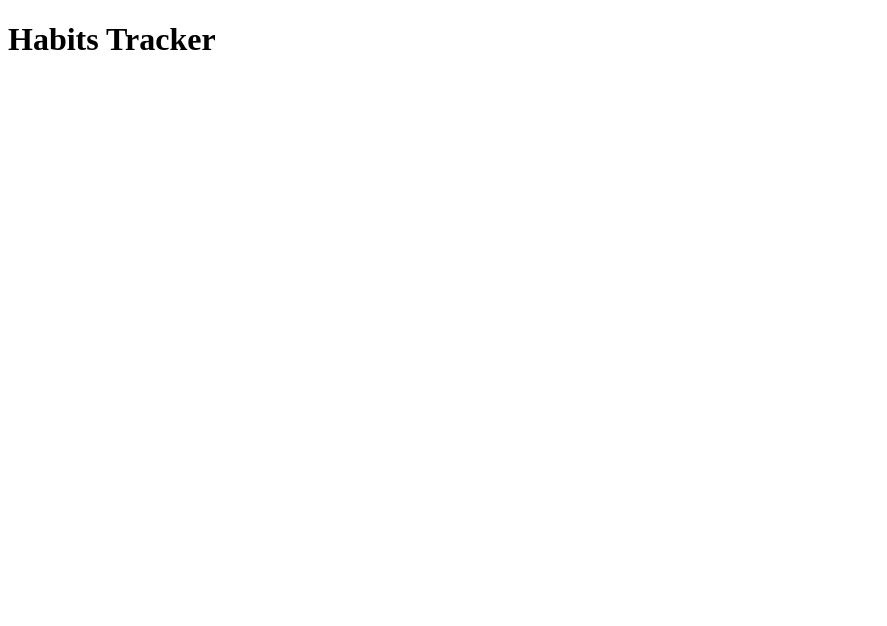
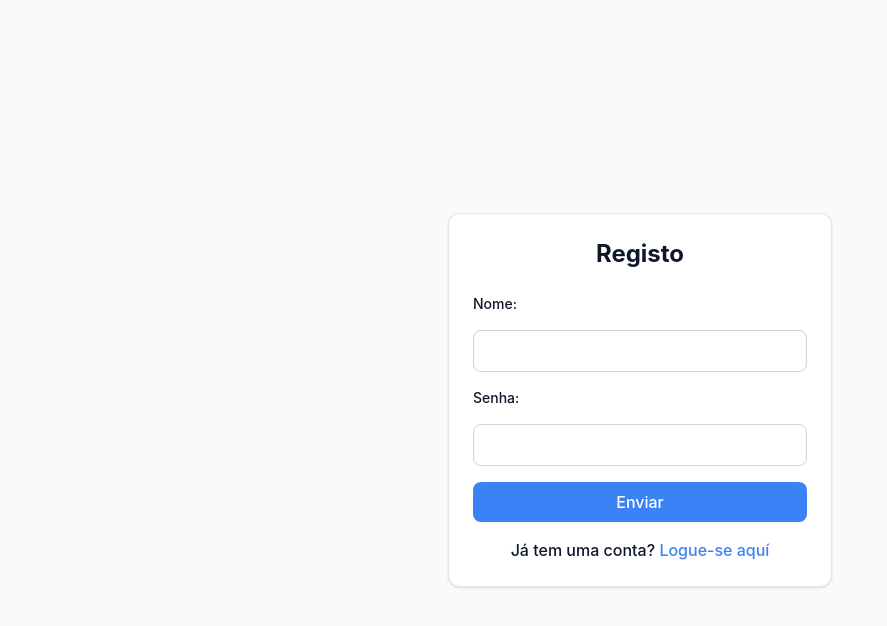
Before and after one commit to SrStamm/habit-tracker, a React (Vite) app in the folder front/: page /register in a window 1280 px wide. Shown: the top 626 px of the page, without its empty margins (0-887 px from the left). Built offline with nearby package versions, Linux system fonts and the light colour scheme; no server answers.

Commit message:
Kan 10/login e register pages (#8)
* chore: agregado tailwind

* feat: criado UI components

* feat(ui): modificado Button para styles em disabled

* feat: criados LoginPage e RegisterPage com hooks e reedireccionamiento

* feat: criado HomePage basico e as Routes

```diff
--- a/front/src/App.tsx
+++ b/front/src/App.tsx
@@ -1,7 +1,17 @@
+import { BrowserRouter, Route, Routes } from "react-router";
+import HomePage from "./features/home/pages/HomePage";
+import LoginPage from "./features/auth/pages/LoginPage";
+import RegisterPage from "./features/auth/pages/RegisterPage";
+
 export default function App() {
   return (
-    <div>
-      <h1>Habits Tracker</h1>
-    </div>
+    <BrowserRouter>
+      <Routes>
+        <Route path="/" element={<HomePage />} />
+        <Route path="/home" element={<HomePage />} />
+        <Route path="/login" element={<LoginPage />} />
+        <Route path="/register" element={<RegisterPage />} />
+      </Routes>
+    </BrowserRouter>
   );
 }
--- /dev/null
+++ b/front/src/components/ui/Button.tsx
@@ -0,0 +1,27 @@
+import { cn } from "../../lib/cn";
+
+type ButtonProps = React.ComponentProps<"button"> & {
+  variant?: "primary" | "ghost" | "outline";
+};
+
+export function Button({
+  variant = "primary",
+  className,
+  ...props
+}: ButtonProps) {
+  const variants = {
+    primary: "bg-primary text-white hover:bg-primary/90 active:scale-95",
+    ghost: "text-text hover:bg-slate-100",
+    outline: "border border-slate-300 text-text hover:bg-slate-50",
+  };
+  return (
+    <button
+      className={cn(
+        "rounded-lg px-4 py-2 font-medium transition disabled:cursor-not-allowed disabled:opacity-60",
+        variants[variant],
+        className,
+      )}
+      {...props}
+    />
+  );
+}
--- /dev/null
+++ b/front/src/components/ui/Input.tsx
@@ -0,0 +1,15 @@
+import { cn } from "../../lib/cn";
+
+type InputProps = React.ComponentProps<"input">;
+
+export function Input({ className, ...props }: InputProps) {
+  return (
+    <input
+      className={cn(
+        "rounded-lg border border-slate-300 px-3 py-2 text-text outline-none focus:border-primary focus:ring-2 focus:ring-primary/20",
+        className,
+      )}
+      {...props}
+    />
+  );
+}
--- /dev/null
+++ b/front/src/components/ui/Label.tsx
@@ -0,0 +1,12 @@
+import { cn } from "../../lib/cn";
+
+type LabelProps = React.ComponentProps<"label">;
+
+export function Label({ className, ...props }: LabelProps) {
+  return (
+    <label
+      className={cn("text-sm font-medium text-text", className)}
+      {...props}
+    />
+  );
+}
--- /dev/null
+++ b/front/src/features/auth/pages/LoginPage.tsx
@@ -0,0 +1,71 @@
+import { Link, useNavigate } from "react-router";
+import { Label } from "../../../components/ui/Label";
+import { Input } from "../../../components/ui/Input";
+import { Button } from "../../../components/ui/Button";
+import { useState } from "react";
+import { useLogin } from "../hooks/useLogin";
+
+function LoginPage() {
+  const [nome, setNome] = useState<string>("");
+  const [senha, setSenha] = useState<string>("");
+  const { error, isPending, mutate } = useLogin();
+
+  const navigate = useNavigate();
+
+  const handleLogin = async () => {
+    const result = await mutate({ nome, password: senha });
+    if (result) navigate("/home");
+  };
+  return (
+    <main className="min-h-screen bg-background flex items-center justify-center p-4">
+      <div className="w-full max-w-sm rounded-xl border border-slate-200 bg-white p-6 shadow-sm">
+        <h1 className="text-2xl font-bold text-text mb-6 text-center">Login</h1>
+
+        <form
+          className="flex flex-col gap-4"
+          onSubmit={(e) => {
+            e.preventDefault();
+            handleLogin();
+          }}
+        >
+          {error && (
+            <p role="alert" className="text-sm text-red-600">
+              {error}
+            </p>
+          )}
+
+          <Label htmlFor="nome">Nome:</Label>
+          <Input
+            id="nome"
+            type="text"
+            required
+            value={nome}
+            onChange={(e) => setNome(e.target.value)}
+          />
+
+          <Label htmlFor="senha">Senha:</Label>
+          <Input
+            id="senha"
+            type="password"
+            required
+            value={senha}
+            onChange={(e) => setSenha(e.target.value)}
+          />
+
+          <Button disabled={isPending}>
+            {isPending ? "Enviando..." : "Enviar"}
+          </Button>
+
+          <p className="font-medium text-text text-center">
+            Não tem uma conta?{" "}
+            <Link to={"/register"} className="text-primary hover:underline">
+              Registe-se aquí
+            </Link>
+          </p>
+        </form>
+      </div>
+    </main>
+  );
+}
+
+export default LoginPage;
--- /dev/null
+++ b/front/src/features/auth/pages/RegisterPage.tsx
@@ -0,0 +1,74 @@
+import { Link, useNavigate } from "react-router";
+import { Input } from "../../../components/ui/Input";
+import { Label } from "../../../components/ui/Label";
+import { Button } from "../../../components/ui/Button";
+import { useRegister } from "../hooks/useRegister";
+import { useState } from "react";
+
+function RegisterPage() {
+  const [nome, setNome] = useState<string>("");
+  const [senha, setSenha] = useState<string>("");
+  const { data, error, isPending, mutate } = useRegister();
+
+  const navigate = useNavigate();
+
+  const handleRegister = async () => {
+    const result = await mutate({ nome, password: senha });
+    if (result) navigate("/login");
+  };
+
+  return (
+    <main className="min-h-screen bg-background flex items-center justify-center p-4">
+      <div className="w-full max-w-sm rounded-xl border border-slate-200 bg-white p-6 shadow-sm">
+        <h1 className="text-2xl font-bold text-text mb-6 text-center">
+          Registo
+        </h1>
+
+        <form
+          className="flex flex-col gap-4"
+          onSubmit={(e) => {
+            e.preventDefault();
+            handleRegister();
+          }}
+        >
+          {error && (
+            <p role="alert" className="text-sm text-red-600">
+              {error}
+            </p>
+          )}
+
+          <Label htmlFor="nome">Nome:</Label>
+          <Input
+            id="nome"
+            type="text"
+            required
+            value={nome}
+            onChange={(e) => setNome(e.target.value)}
+          />
+
+          <Label htmlFor="senha">Senha:</Label>
+          <Input
+            id="senha"
+            type="password"
+            required
+            value={senha}
+            onChange={(e) => setSenha(e.target.value)}
+          />
+
+          <Button disabled={isPending}>
+            {isPending ? "Enviando" : "Enviar"}
+          </Button>
+
+          <p className="font-medium text-text text-center">
+            Já tem uma conta?{" "}
+            <Link to={"/login"} className="text-primary hover:underline">
+              Logue-se aquí
+            </Link>
+          </p>
+        </form>
+      </div>
+    </main>
+  );
+}
+
+export default RegisterPage;
--- /dev/null
+++ b/front/src/features/home/pages/HomePage.tsx
@@ -0,0 +1,10 @@
+export default function HomePage() {
+  return (
+    <main>
+      <header>
+        <h1>Habits Tracker</h1>
+        <p>Track your habits, one day at a time.</p>
+      </header>
+    </main>
+  );
+}
--- /dev/null
+++ b/front/src/index.css
@@ -0,0 +1,14 @@
+@import "tailwindcss";
+
+/*
+ * Design tokens — color palette.
+ * Placeholder values: replace them with the real palette when ready.
+ * With @theme static they are always present as CSS custom properties in :root
+ * and still generate Tailwind utilities (bg-primary, text-secondary, ...).
+ */
+@theme static {
+  --color-primary: #3b82f6;
+  --color-secondary: #8b5cf6;
+  --color-background: #f8fafc;
+  --color-text: #0f172a;
+}
--- /dev/null
+++ b/front/src/lib/cn.ts
@@ -0,0 +1,6 @@
+import { clsx, type ClassValue } from "clsx";
+import { twMerge } from "tailwind-merge";
+
+export function cn(...inputs: ClassValue[]) {
+  return twMerge(clsx(inputs));
+}
--- a/front/src/main.tsx
+++ b/front/src/main.tsx
@@ -1,6 +1,7 @@
 import { StrictMode } from "react";
 import { createRoot } from "react-dom/client";
 import App from "./App";
+import "./index.css";
 
 createRoot(document.getElementById("root")!).render(
   <StrictMode>
--- a/front/vite.config.ts
+++ b/front/vite.config.ts
@@ -1,14 +1,16 @@
 import { defineConfig } from "vite";
 import react from "@vitejs/plugin-react";
+import tailwindcss from "@tailwindcss/vite";
 
 export default defineConfig({
-  plugins: [react()],
+  plugins: [react(), tailwindcss()],
   server: {
     port: 5173,
     proxy: {
       "/api": {
         target: "http://localhost:3000",
         changeOrigin: true,
+        rewrite: (path) => path.replace(/^\/api/, ""),
       },
     },
   },
```
Also changed, not shown: front/package.json (+7 -0 lines), 1 other file (tests, documents, lock files or other folders).
